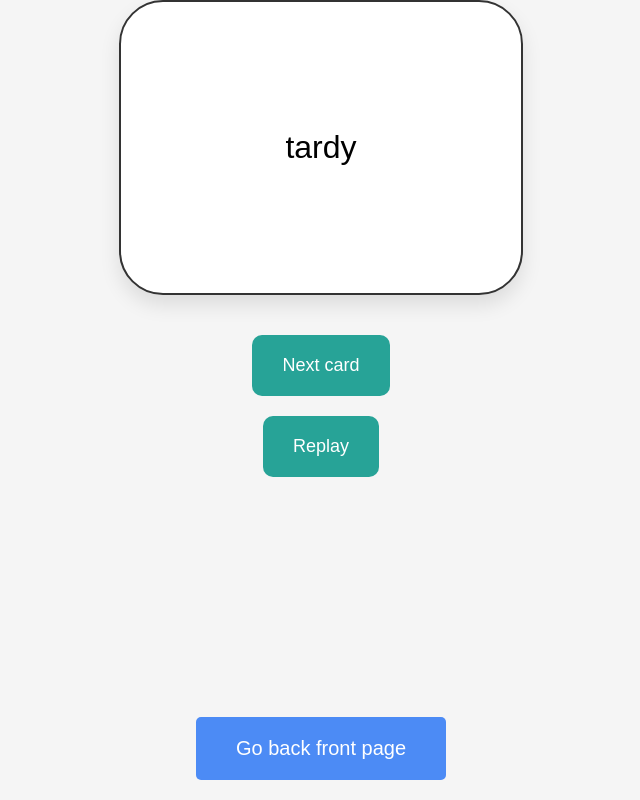
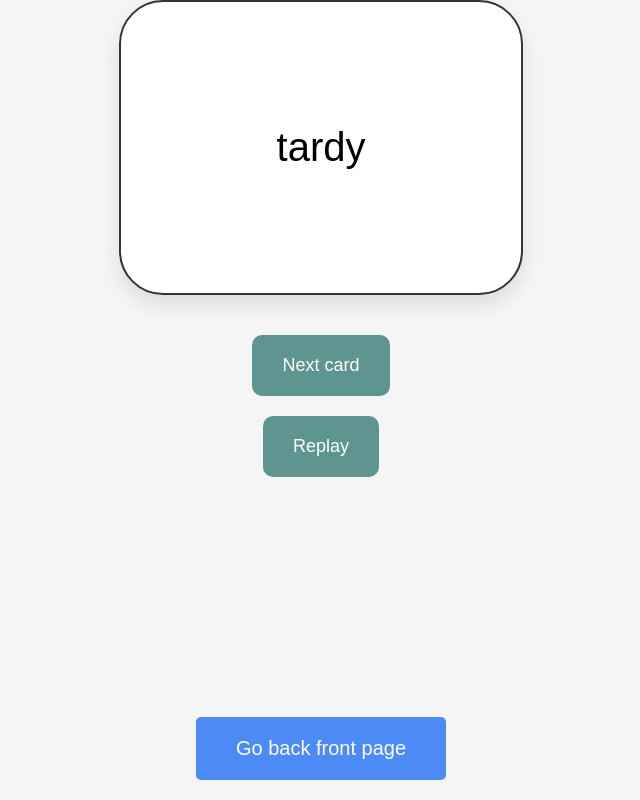
Before and after one commit to ChiaYunn/ChiaYunn.github.io, a plain HTML site: page english/english_t.html in a window 1280 px wide. Shown: the whole page, without its empty margins (319-959 px from the left). Drawn offline with Linux system fonts and the light colour scheme.

Commit message:
7.7 bugg

```diff
--- a/english/english_t.css
+++ b/english/english_t.css
@@ -17,7 +17,7 @@ body {
     display: flex;
     align-items: center;
     justify-content: center;
-    font-size: 64px;
+    font-size: 40px;
     cursor: pointer;
     transition: transform 0.3s;
     user-select: none;
@@ -33,16 +33,15 @@ button {
     font-size: 18px;
     border: none;
     border-radius: 10px;
-    background-color: #27a397;
+    background-color: #5e9590;
     color: white;
     cursor: pointer;
     transition: background-color 0.2s;
 }
 button:hover {
-    background-color: #27a397;
+    background-color: #5e9590;
 }
 #flashcard {
-    font-size: 2em;
     border: 2px solid #333;
     padding: 50px;
     width: 300px;
```
